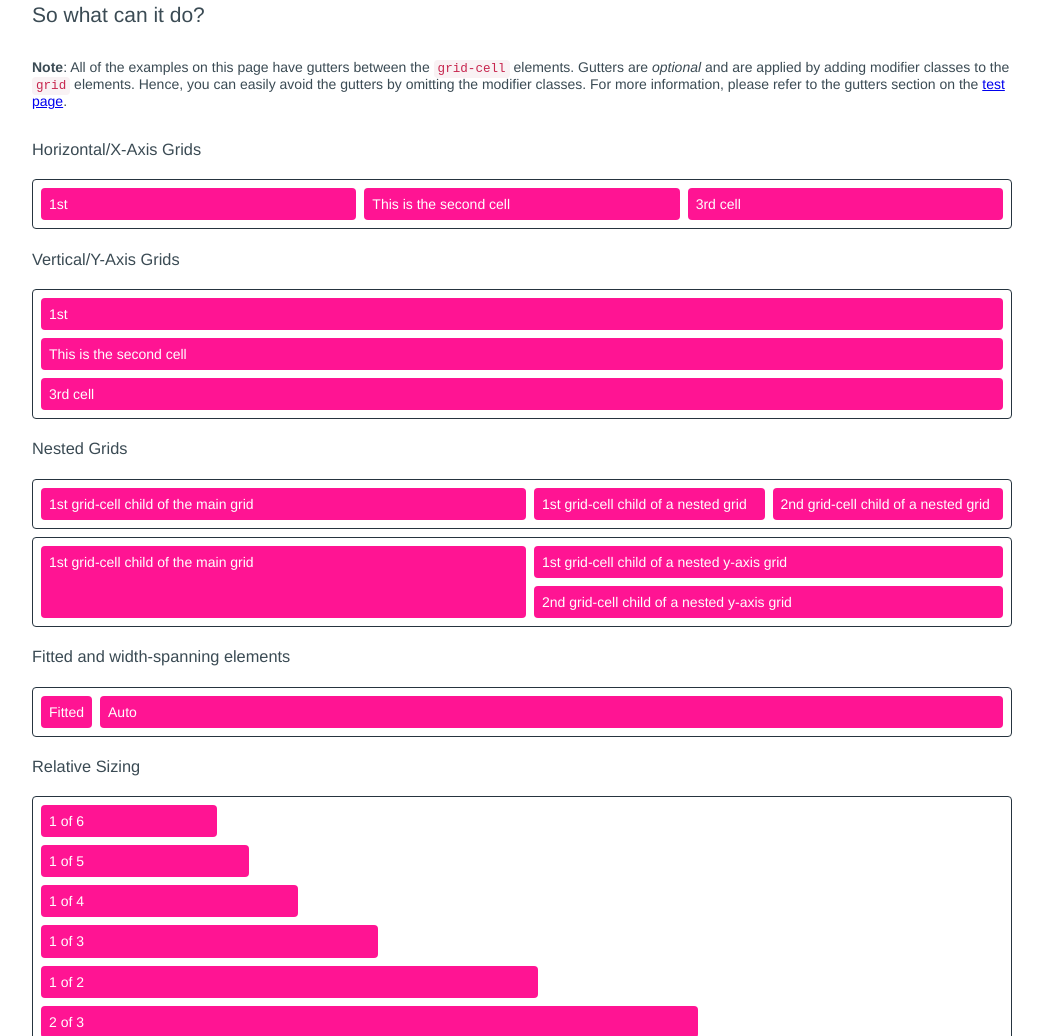
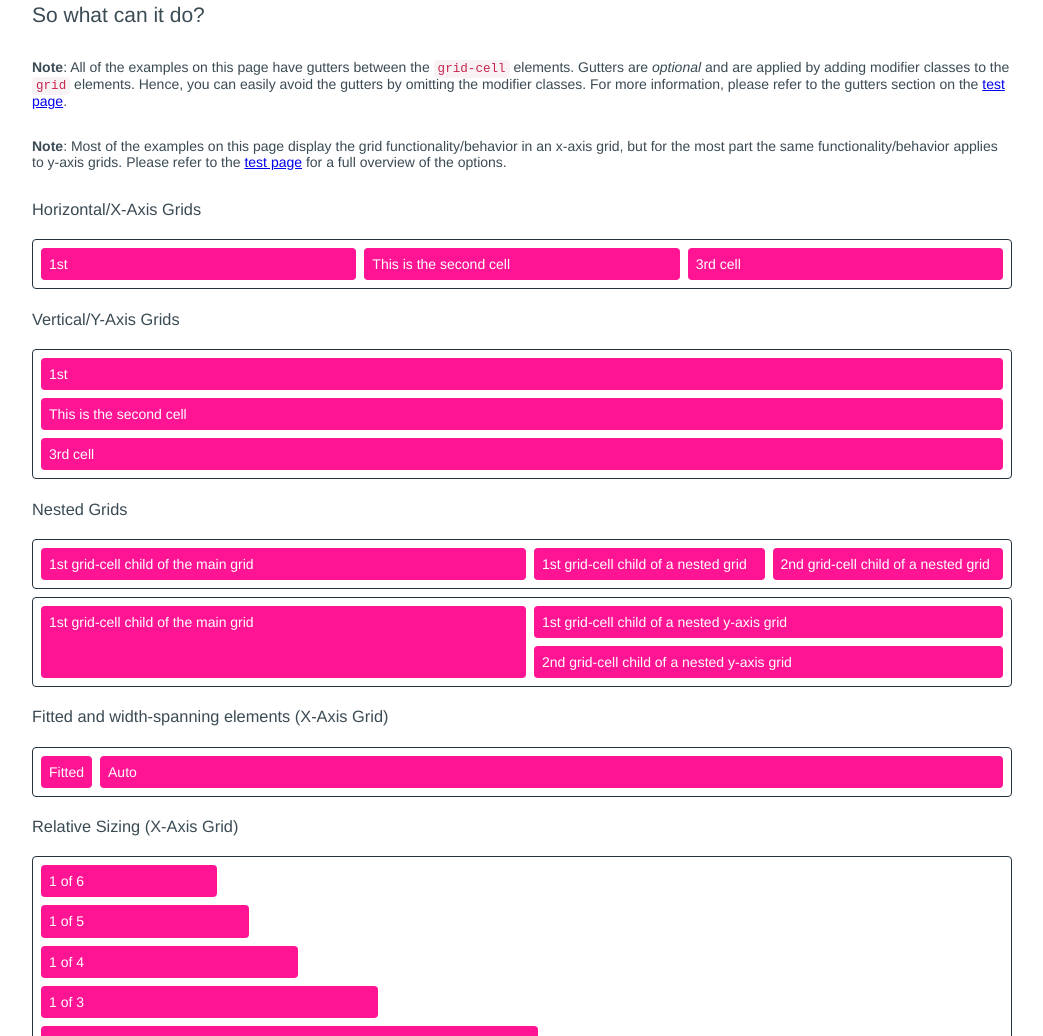
Before and after one commit to adambarry/Flexboss, a website: page index.html in a window 1280 px wide. Shown: the part 407-1443 px from the top of the page, without its empty margins (118-1161 px from the left). Drawn offline with nearby package versions, Linux system fonts and the light colour scheme.

Commit message:
Added some more notes

```diff
--- a/index.html
+++ b/index.html
@@ -163,6 +163,7 @@
                 <div class="grid grid--y grid--gutters-between">
                     <h2>So what can it do?</h2>
                     <p><strong>Note</strong>: All of the examples on this page have gutters between the <code>grid-cell</code> elements. Gutters are <em>optional</em> and are applied by adding modifier classes to the <code>grid</code> elements. Hence, you can easily avoid the gutters by omitting the modifier classes. For more information, please refer to the gutters section on the <a href="test.html#gutters-grid-wide">test page</a>.</p>
+                    <p><strong>Note</strong>: Most of the examples on this page display the grid functionality/behavior in an x-axis grid, but for the most part the same functionality/behavior applies to y-axis grids. Please refer to the <a href="test.html">test page</a> for a full overview of the options.</p>
 
                     <h3>Horizontal/X-Axis Grids</h3>
 
@@ -209,7 +210,7 @@
                     </div>
 
 
-                    <h3>Fitted and width-spanning elements</h3>
+                    <h3>Fitted and width-spanning elements (X-Axis Grid)</h3>
 
                     <div class="grid grid--gutters-edge grid--gutters-between g--fit u-border">
                         <div class="grid-cell g--fit Callout">Fitted</div>
@@ -218,7 +219,7 @@
                     </div>
 
 
-                    <h3>Relative Sizing</h3>
+                    <h3>Relative Sizing (X-Axis Grid)</h3>
 
                     <div class="grid grid--y grid--gutters-edge grid--gutters-between g--fit u-border">
                         <div class="grid grid--gutters-between">
@@ -254,8 +255,8 @@
                         </div>
                     </div>
 
+
                     <div class="grid grid--y grid--gutters-edge grid--gutters-between g--fit u-border">
-
                         <div class="grid grid--gutters-between">
                             <div class="grid-cell g--1of3 Callout">1 of 3</div>
 
```
